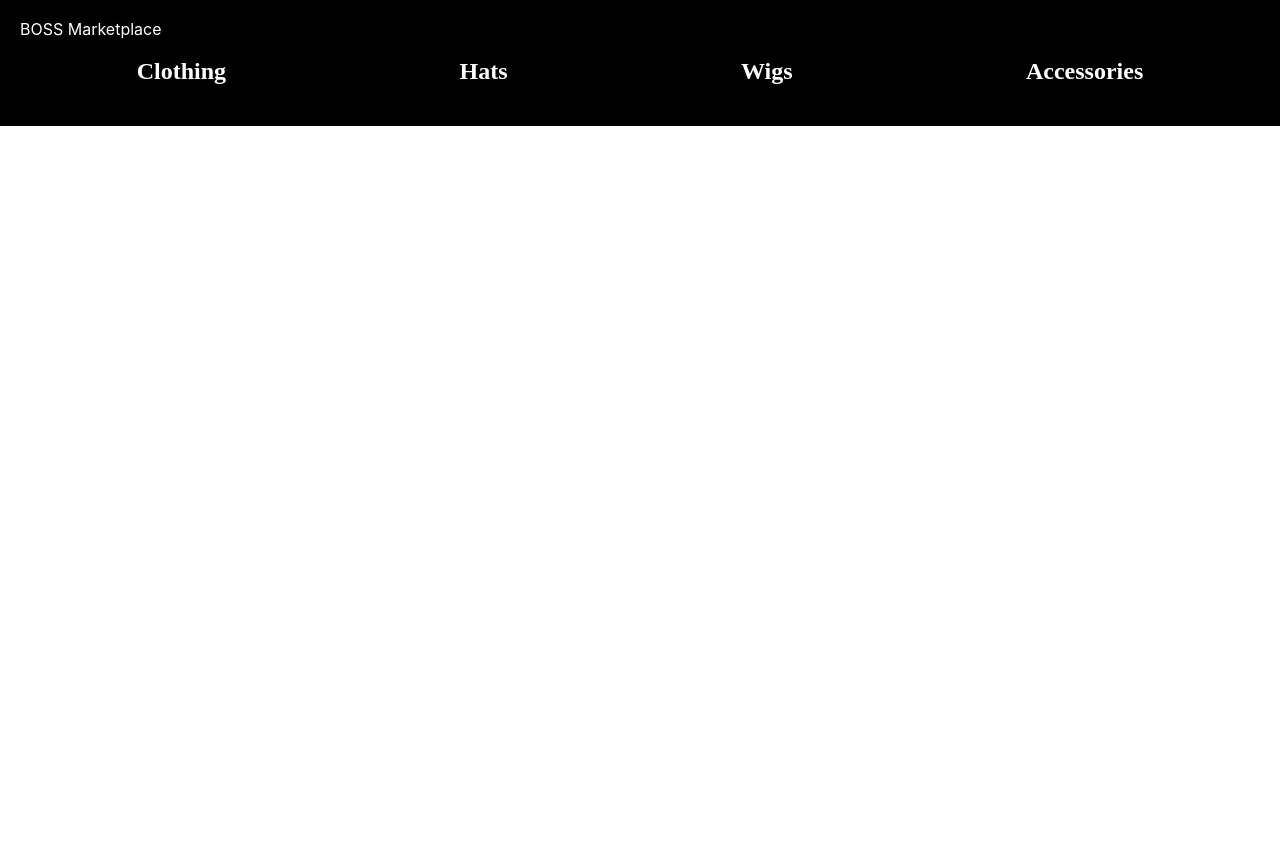
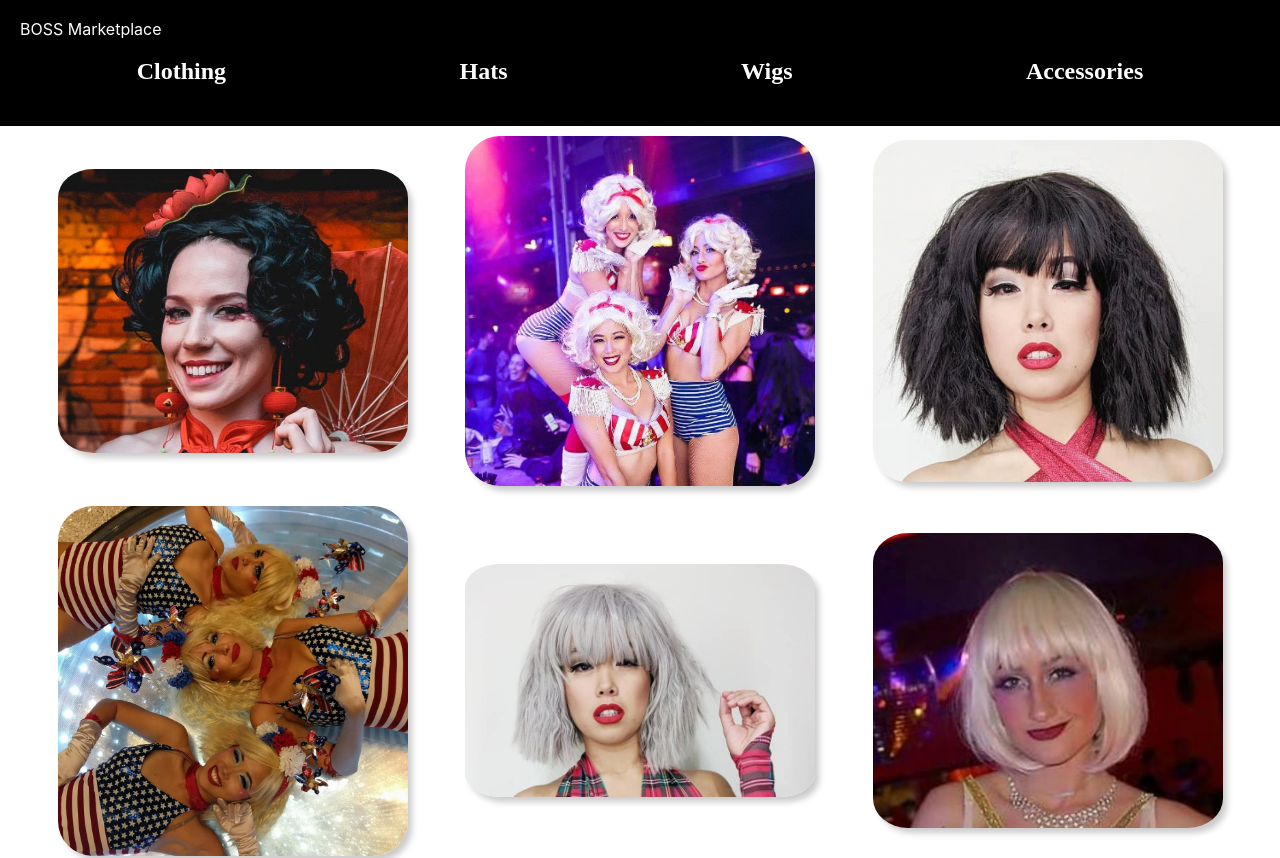
Before and after one commit to alvillaraza/boss-marketplace, a React (Create React App) app: page / in a window 1280 px wide. Shown: the top 858 px of the page. Before the commit the page ends 800 px from the top, so only its background shows below. Built offline with nearby package versions, Linux system fonts and the light colour scheme; a web font is replaced by a local one.

Commit message:
fixed issue if there's no category

```diff
--- a/src/App.js
+++ b/src/App.js
@@ -10,7 +10,7 @@ import "./App.css";
 import './Normalize.css';
 
 function App() {
-  const [category, setCategory] = useState("all");
+  const [category, setCategory] = useState("");
   return (
     <div className="Marketplace">
       <BrowserRouter>
--- a/src/EntireStore.js
+++ b/src/EntireStore.js
@@ -7,7 +7,14 @@ const EntireStore = ({ category }) => {
     <section>
       <div className="category-wrapper">
         {allData.map((item, idx) => {
-          console.log(item.category);
+          if (!category) {
+            return (
+              <div className="photo" key={idx}>
+                <img src={item.image} alt={item.name} />
+                <Description name={item.name} itemized={item.available} />
+              </div>
+            );
+          }
           if (item.category === category) {
             return (
               <div className="photo" key={idx}>
```
